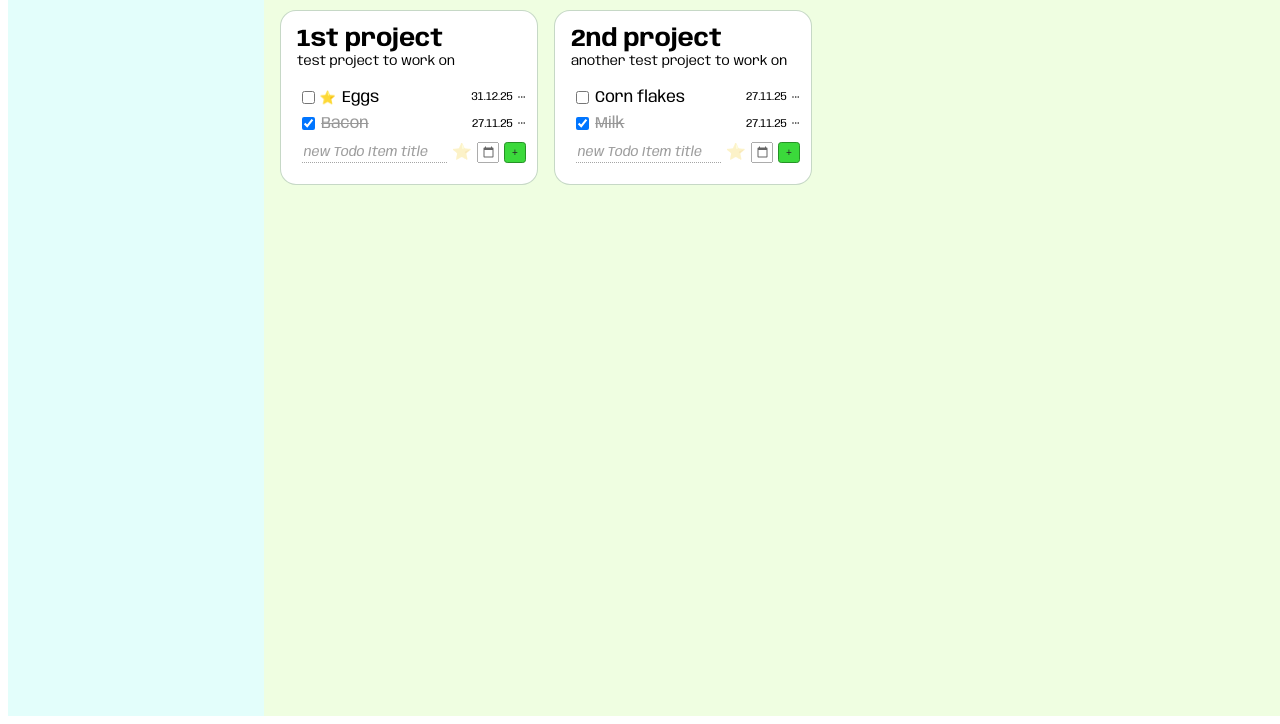
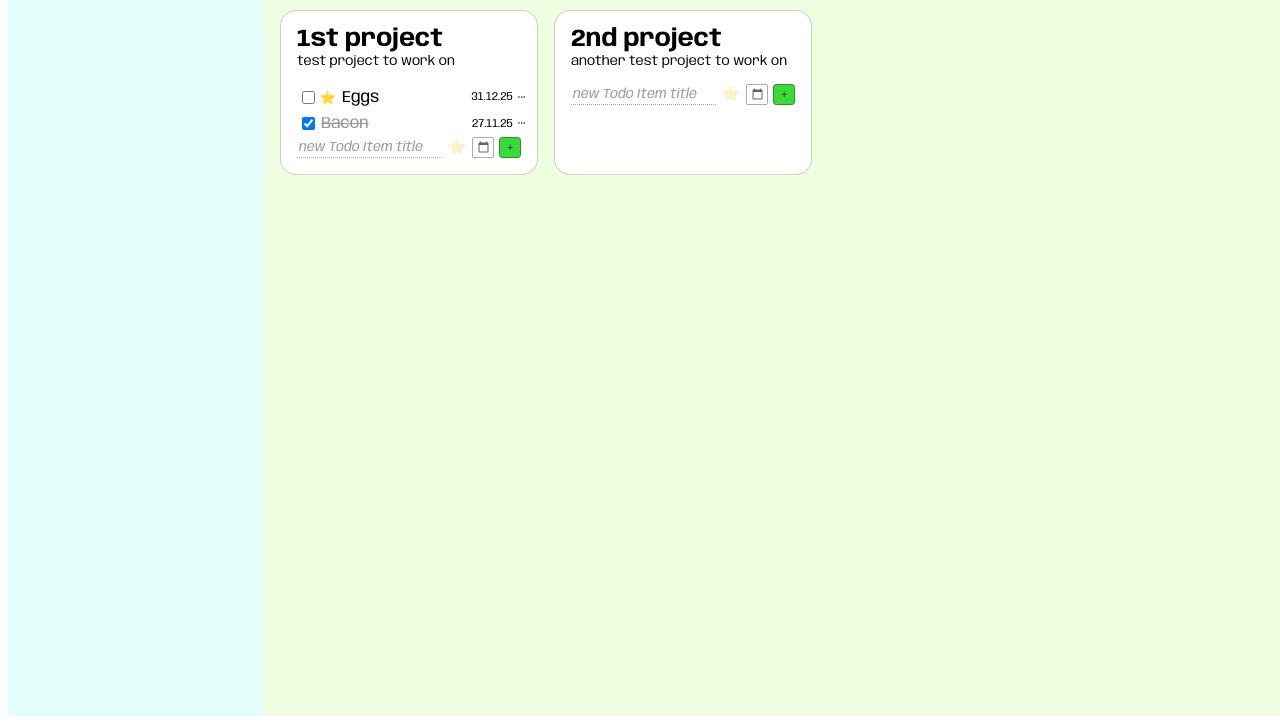
Before and after one commit to jbk2/todo-list-js, a website built with webpack: page src/views/template.html in a window 1280 px wide. Shown: the part 178-902 px from the top of the page. Built offline with nearby package versions, Linux system fonts and the light colour scheme.

Commit message:
Refactor list & item display logic & implement new items via UI
- Refactor display.js & index.js to use just displayTodoList and
  displayTodoItem functions, instead of always replacing the entire
  list element on creation of a new item within a todoList.
- moving new items form out to a template partial
- general tidying of display.js and index.js
- styles updates (moving various from id to class selectors)

```diff
--- a/src/assets/stylesheets/styles.css
+++ b/src/assets/stylesheets/styles.css
@@ -198,14 +198,15 @@ p.due-date {
 
 
 /* ########################### New Todo Item Form ##################################### */
-li#new-todo-item {
+li.new-todo-item {
   display: flex;
   margin-right: 1rem;
   width: 100%;
   overflow: hidden;
 }
 
-input#new-todo-item-title {
+
+[name="title"] {
   border: none;
   border-bottom: 1px dotted gray;
   width: 68%;
@@ -214,20 +215,20 @@ input#new-todo-item-title {
   opacity: 0.7;
 }
 
-input#new-todo-item-title::placeholder {
+[name="title"]::placeholder {
   font-family: 'anybody';
   font-variation-settings: 'wght' 400, 'wdth' 100, 'ital' 100;
 }
 
-#checkbox-container {
+.checkbox-container {
   margin-left: 0.3rem;
 }
 
-#checkbox-container input[type="checkbox"] {
+.checkbox-container input[type="checkbox"] {
   display: none;
 }
 
-#checkbox-container #checkmark {
+.checkbox-container .checkmark {
   opacity: 0.3;
   filter: grayscale(15%);
   transition: opacity 0.2s ease-in-out, transform 0.2s ease-in-out;
@@ -235,24 +236,24 @@ input#new-todo-item-title::placeholder {
   display: inline-block;
 }
 
-#checkbox-container input[type="checkbox"]:checked + #checkmark {
+.checkbox-container input[type="checkbox"]:checked + .checkmark {
   opacity: 1;
   transform: scale(1.15);
   filter: grayscale(0%);
 }
 
-input#new-todo-item-due-date {
+input.new-todo-item-due-date {
   width: 1.1rem;
   margin-left: 0.3rem;
   opacity: 0.6;
 }
 
-#new-todo-item-form {
+.new-todo-item-form {
   display: flex;
   width: 100vw;
 }
 
-button#new-todo-item-submit {
+button.new-todo-item-submit {
   border: 1px solid green;
   margin-left: 0.3rem;
   border-radius: 0.2rem;
--- a/src/display.js
+++ b/src/display.js
@@ -1,26 +1,26 @@
 import { format } from "date-fns";
+import { addTodoItem } from './index.js';
 import todoItemTemplate from './views/partials/_todo-item.html';
 import todoListTemplate from './views/partials/_todo-list.html';
+import newTodoItemFormTemplate from './views/partials/_new-todo-item-form.html';
+window.buildTodoListHtml = buildTodoListHtml;
 
-window.buildTodoListHtml = buildTodoListHtml;
-window.displayTodoLists = displayTodoLists;
+function buildTodoListHtml(todoListObject) {
+  let populatedListHtml = todoListTemplate.replace('{{newTodoItemForm}}', newTodoItemFormTemplate)
+  let todoListObjectData = {
+    uid: todoListObject.getUid(), title: todoListObject.getTitle(),
+    description: todoListObject.getDescription(), todoItems: todoListObject.getTodoItems()
+  }
 
-function buildTodoListHtml(listObject) {
-  let listObjectData = {
-    uid: listObject.getUid(), title: listObject.getTitle(),
-    description: listObject.getDescription(), todoItems: listObject.getTodoItems()
-  }
-  let populatedListHtml = todoListTemplate
-
-  Object.keys(listObjectData).forEach((key) => {
+  Object.keys(todoListObjectData).forEach((key) => {
     if (key != 'todoItems') {
-      populatedListHtml = populatedListHtml.replace(new RegExp(`{{${key}}}`, 'g'), listObjectData[key])
+      populatedListHtml = populatedListHtml.replace(new RegExp(`{{${key}}}`, 'g'), todoListObjectData[key])
     }
   })
 
   let todoItemsString = '';
 
-  listObjectData.todoItems.forEach((todoItem) => {
+  todoListObjectData.todoItems.forEach((todoItem) => {
     let todoItemHtml = buildTodoItemHtml(todoItem);
     todoItemsString = todoItemsString.concat(todoItemHtml);
   })
@@ -53,28 +53,41 @@ function buildTodoItemHtml(todoItem) {
   return populatedItemHtml;
 }
 
-function displayTodoLists(todoListUids) {
+function displayTodoList(todoList) {
   const listsContainer = document.getElementById('todo-lists-container')
-  listsContainer.innerHTML = '';
-
-
-  todoListUids.forEach((uid) => {
-    const listObject = TodoList.fromJSON(JSON.parse(localStorage.getItem(uid)));
-    listsContainer.insertAdjacentHTML('beforeend', buildTodoListHtml(listObject));
-  });
+  listsContainer.insertAdjacentHTML('beforeend', buildTodoListHtml(todoList));
 }
 
-function refreshListInUi(todoList) {
-  let listUiElement = document.querySelector(`[data-list-uid="${todoList.getUid()}"]`);
-  let listHtml = buildTodoListHtml(todoList)
-
-  if (listUiElement) { // if list already in UI update it
-    listUiElement.outerHTML = listHtml;
-  } else { // if we've not displayed the list yet then display it
-    const listsContainer = document.getElementById('todo-lists-container')
-    listsContainer.insertAdjacentHTML('beforeend', listHtml);
-  }
+function displayTodoItem(todoItem) {
+  const newItemString = buildTodoItemHtml(todoItem);
+  const parser = new DOMParser
+  const htmlDoc = parser.parseFromString(newItemString, 'text/html');
+  const newTodoItemEl = htmlDoc.body.firstElementChild;
+  const parentListItemsContainer
+    = document.querySelector(`[data-list-uid="${todoItem.getParentListUid()}"] ul.todo-items-container`);
+  const newItemFormLi = parentListItemsContainer.querySelector('.new-todo-item');
+  parentListItemsContainer.insertBefore(newTodoItemEl, newItemFormLi);
 }
 
+document.addEventListener('DOMContentLoaded', () => {
+  const newTodoItemForms = document.querySelectorAll('.new-todo-item');
 
-export const display = { buildTodoListHtml, buildTodoItemHtml, displayTodoLists, refreshListInUi };
+  newTodoItemForms.forEach((form) => {
+    form.addEventListener('submit', (event) => {
+      event.preventDefault();
+      const formData = new FormData(event.target);
+      const parentTodoListUid = formData.get('parent-todo-list-uid');
+      const itemTitle = formData.get('title');
+      const itemDescription = '';
+      const itemDueDate = formData.get('due-date');
+      const itemPriority = formData.has('priority') ? true : false;
+      const itemDone = false;
+
+      addTodoItem(parentTodoListUid, itemTitle, itemDescription, itemDueDate, itemPriority, itemDone);
+      event.target.reset();
+    })
+  })
+
+})
+
+export const display = { buildTodoListHtml, buildTodoItemHtml, displayTodoList, displayTodoItem };
--- a/src/index.js
+++ b/src/index.js
@@ -10,7 +10,6 @@ window.TodoList = TodoList;
 window.TodoItem = TodoItem;
 window.createTodoList = createTodoList;
 window.saveTodoList = saveTodoList;
-
 window.addTodoItem = addTodoItem;
 
 const todoListUids = new Set();
@@ -26,6 +25,7 @@ function createTodoList(title, description) {
     saveTodoList(newTodoList);
     todoListUids.add(uid);
     console.log("here's todoListUids array", todoListUids);
+    display.displayTodoList(newTodoList)
     return newTodoList;
   } catch (error) {
     console.error('Error creating and saving TodoList', error);
@@ -42,10 +42,11 @@ function deleteTodoList() {
   // delete from localStorage
 }
 
-function addTodoItem(todoList, title, description, dueDate, priority, done) {
-  todoList.addTodoItem(title, description, dueDate, priority, done)
+function addTodoItem(todoListUid, title, description, dueDate, priority, done) {
+  const todoList = TodoList.fromJSON(JSON.parse(localStorage.getItem(todoListUid)));
+  const newTodoItem = todoList.addTodoItem(title, description, dueDate, priority, done)
   updateStorage(todoList);
-  display.refreshListInUi(todoList)
+  display.displayTodoItem(newTodoItem)
 }
 
 function updateStorage(todoList) {
@@ -53,16 +54,13 @@ function updateStorage(todoList) {
   localStorage.setItem(uid, JSON.stringify(todoList.toJSON()))
 }
 
-
+export { addTodoItem };
 
 // SCRIPT:
 const tdl1 = createTodoList('1st project', 'test project to work on');
-addTodoItem(tdl1, "Eggs", "basdf", "2025-12-31", true, false);
-addTodoItem(tdl1, "Bacon", "basdf", "2025-11-27", false, true);
+addTodoItem(tdl1.getUid(), "Eggs", "basdf", "2025-12-31", true, false);
+addTodoItem(tdl1.getUid(), "Bacon", "basdf", "2025-11-27", false, true);
 
 const tdl2 = createTodoList('2nd project', 'another test project to work on');
-addTodoItem(tdl2, "Corn flakes", "basdf", "2025-11-27", false, false);
-addTodoItem(tdl2, "Milk", "basdf", "2025-11-27", false, true);
-
-console.log('now to display the todolist in the ui')
-display.displayTodoLists(todoListUids);
+// addTodoItem(tdl2.getUid(), "Corn flakes", "basdf", "2025-11-27", false, false);
+// addTodoItem(tdl2.getUid(), "Milk", "basdf", "2025-11-27", false, true);
--- a/src/todo-item.js
+++ b/src/todo-item.js
@@ -27,9 +27,10 @@ class TodoItem {
   }
 
   setDescription(description) {
-    if (typeof description != 'string' || description.trim() === '' || description.length < 4) {
-      throw new Error('Description must be a non-empty string of more than 4 chars');
-    }
+    //  allow anything as description, field rarely used.
+    // if (typeof description != 'string' || description.trim() === '' || description.length < 4) {
+    //   throw new Error('Description must be a non-empty string of more than 4 chars');
+    // }
     this.#description = description;
   }
   getDescription() {
@@ -37,6 +38,8 @@ class TodoItem {
   }
 
   setDueDate(dueDate) {
+    // If not date submitted just hard code a placeholder date
+    if (dueDate === null || dueDate === '') { dueDate = new Date('2030-01-31')}
     let date = dueDate instanceof Date ? dueDate : new Date(dueDate);
     if (isNaN(date.getTime())) {
       throw new Error('dueDate must be a valid date (ISO 8601 format or Date object).');
--- a/src/todo-list.js
+++ b/src/todo-list.js
@@ -54,9 +54,8 @@ class TodoList {
 
   addTodoItem(title, description, dueDate, priority, done) {
     let newTodoItem = new TodoItem(title, description, dueDate, priority, done, this.getUid())
-
     this.#todoItems.push(newTodoItem);
-    return this.getTodoItems();
+    return newTodoItem;
   }
 
   removeTodoItem(todoItem) {
--- /dev/null
+++ b/src/views/partials/_new-todo-item-form.html
@@ -0,0 +1,13 @@
+<li class="new-todo-item">
+  <form action="#" class="new-todo-item-form">
+    <input type="hidden" name="parent-todo-list-uid" value="{{uid}}">
+    <input type="text" name="title" placeholder="new Todo Item title"
+      minlength="4" pattern="[A-Za-z]+" title="Please enter only alphabetic characters."required>
+    <label class="checkbox-container" title="Priority item?">
+      <input type="checkbox" id="new-todo-item-done"  name="priority">
+      <span class="checkmark">⭐</span>
+    </label>
+    <input type="date" name="due-date" class="new-todo-item-due-date">
+    <button type="submit" class="new-todo-item-submit" title="Add new TodoList">+</button>
+  </form>
+</li>
--- a/src/views/partials/_todo-list.html
+++ b/src/views/partials/_todo-list.html
@@ -3,17 +3,6 @@
   <p>{{description}}</p>
   <ul class="todo-items-container">
     {{todoItems}}
-    <li id="new-todo-item">
-      <form action="#" id="new-todo-item-form">
-        <input type="hidden" name="parent-todo-list-uid" value="{{uid}}">
-        <input type="text" id="new-todo-item-title" placeholder="new Todo Item title">
-        <label id="checkbox-container" title="Priority item?">
-          <input type="checkbox" id="new-todo-item-done">
-          <span id="checkmark">⭐</span>
-        </label>
-        <input type="date" id="new-todo-item-due-date">
-        <button id="new-todo-item-submit" title="Add new TodoList">+</button>
-      </form>
-    </li>
+    {{newTodoItemForm}}
   </ul>
 </section>
```
